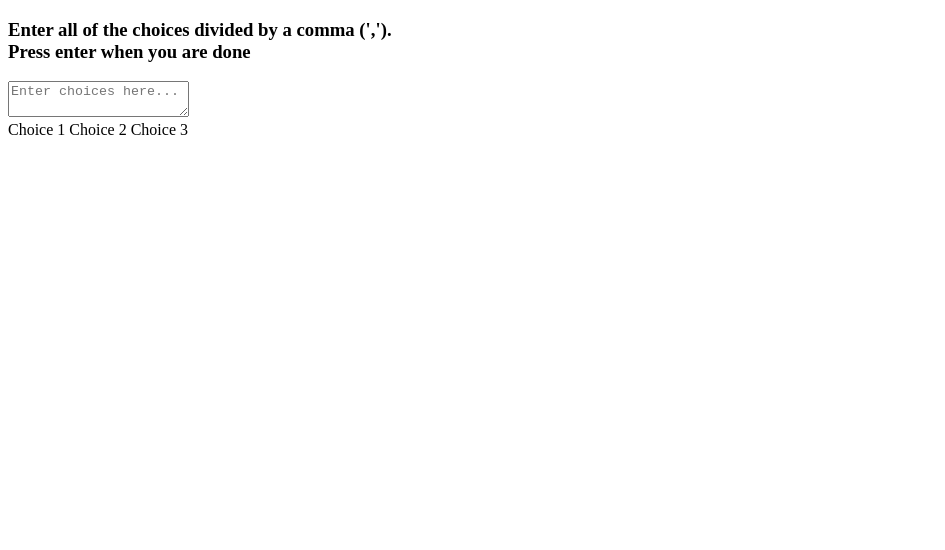
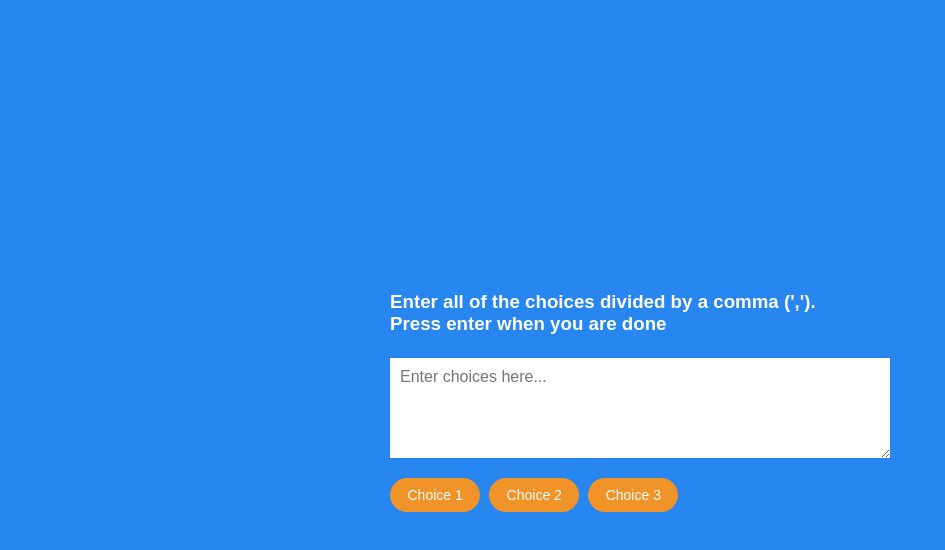
Before and after one commit to j-phillips-hub/random-choice-picker, a plain HTML site: page index.html in a window 1280 px wide. Shown: the whole page, without its empty margins (0-945 px from the left). Drawn offline with Linux system fonts and the light colour scheme; a web font is replaced by a local one.

Commit message:
Add styles

```diff
--- a/index.html
+++ b/index.html
@@ -6,6 +6,7 @@
   <meta http-equiv="X-UA-Compatible" content="IE=edge">
   <meta name="viewport" content="width=device-width, initial-scale=1.0">
   <title>Random Choice Picker</title>
+  <link rel="stylesheet" href="main.css">
 </head>
 
 <body>
@@ -15,7 +16,7 @@
       <br> Press enter when you are done
     </h3>
 
-    <textarea placeholder="Enter choices here..." id="textarea"></textarea>
+    <textarea placeholder="Enter choices here..." class="textarea"></textarea>
 
     <div id="tags">
       <span class="tag">Choice 1</span>
--- /dev/null
+++ b/main.css
@@ -0,0 +1,60 @@
+@import url("https://fonts.googleapis.com/css?family=Muli&display=swap");
+
+:root {
+  --clr-dark-blue: hsl(224, 50%, 31%);
+  --clr-light-blue: hsl(212, 87%, 55%);
+  --clr-orange: hsl(32, 87%, 55%);
+  --clr-white: hsl(0, 0%, 100%);
+}
+
+*,
+*::before,
+*::after {
+  box-sizing: border-box;
+}
+
+body {
+  background-color: var(--clr-light-blue);
+  font-family: "Muli", sans-serif;
+  display: flex;
+  flex-direction: column;
+  align-items: center;
+  justify-content: center;
+  height: 100vh;
+  overflow: hidden;
+  margin: 0;
+}
+
+h3 {
+  color: var(--clr-white);
+  margin: 0.625em 0 1.25em;
+}
+
+.container {
+  width: 31.25rem;
+}
+
+.textarea {
+  border: none;
+  display: block;
+  width: 100%;
+  height: 6.25rem;
+  font-family: inherit;
+  padding: 0.625em;
+  margin: 0 0 1.25em;
+  font-size: 1rem;
+}
+
+.tag {
+  background-color: var(--clr-orange);
+  color: var(--clr-white);
+  border-radius: 3.125rem;
+  padding: 0.625em 1.25em;
+  margin: 0 0.3125em 0.625em 0;
+  font-size: 0.875rem;
+  display: inline-block;
+}
+
+.tag.highlight {
+  background-color: var(--clr-dark-blue);
+}
```
